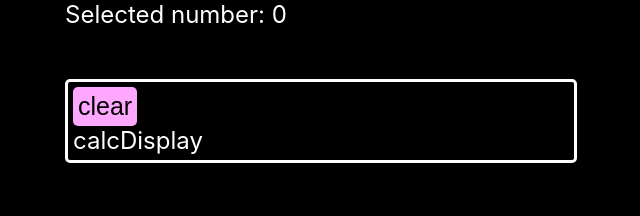
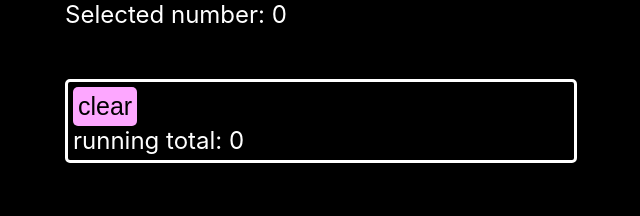
Before and after one commit to solenedel/React-calculator, a React (Create React App) app: page / in a window 1280 px wide. Shown: the top 216 px of the page, without its empty margins (319-959 px from the left). Built offline with nearby package versions, Linux system fonts and the light colour scheme.

Commit message:
pre-branching commit

```diff
--- a/src/components/OperationKeys.jsx
+++ b/src/components/OperationKeys.jsx
@@ -9,23 +9,23 @@ const OperationKeys = ({
   setRunningTotal,
 }) => {
   const add = (num) => {
-    console.log("ADD FUNC");
+    setOperationString(operationString + "+");
   };
 
   const subtract = (num) => {
-    console.log("SUBTRACT FUNC");
+    setOperationString(operationString + "-");
   };
 
   const multiply = (num) => {
-    console.log("MULTIPLY FUNC");
+    setOperationString(operationString + "*");
   };
 
   const divide = (num) => {
-    console.log("DIVIDE FUNC");
+    setOperationString(operationString + "/");
   };
 
   const equals = (num) => {
-    console.log("EQUALS FUNC");
+    console.log("EQUALS FUNC- calculate now");
   };
 
   return (
--- a/src/components/Output.jsx
+++ b/src/components/Output.jsx
@@ -5,13 +5,13 @@ const Output = ({
   setRunningTotal,
   selectedNum,
   setSelectedNum,
-  calcDisplay,
-  setCalcDisplay,
+  operationString,
+  setOperationString,
 }) => {
   const clear = () => {
     setRunningTotal(0);
     setSelectedNum(0);
-    setCalcDisplay("");
+    setOperationString("");
     console.log("cleared numbers");
   };
 
@@ -20,7 +20,7 @@ const Output = ({
       <button type="button" onClick={clear} id="clear-btn">
         clear
       </button>
-      <div>calcDisplay {calcDisplay}</div>
+      <div>running total: {runningTotal} </div>
     </div>
   );
 };
```
